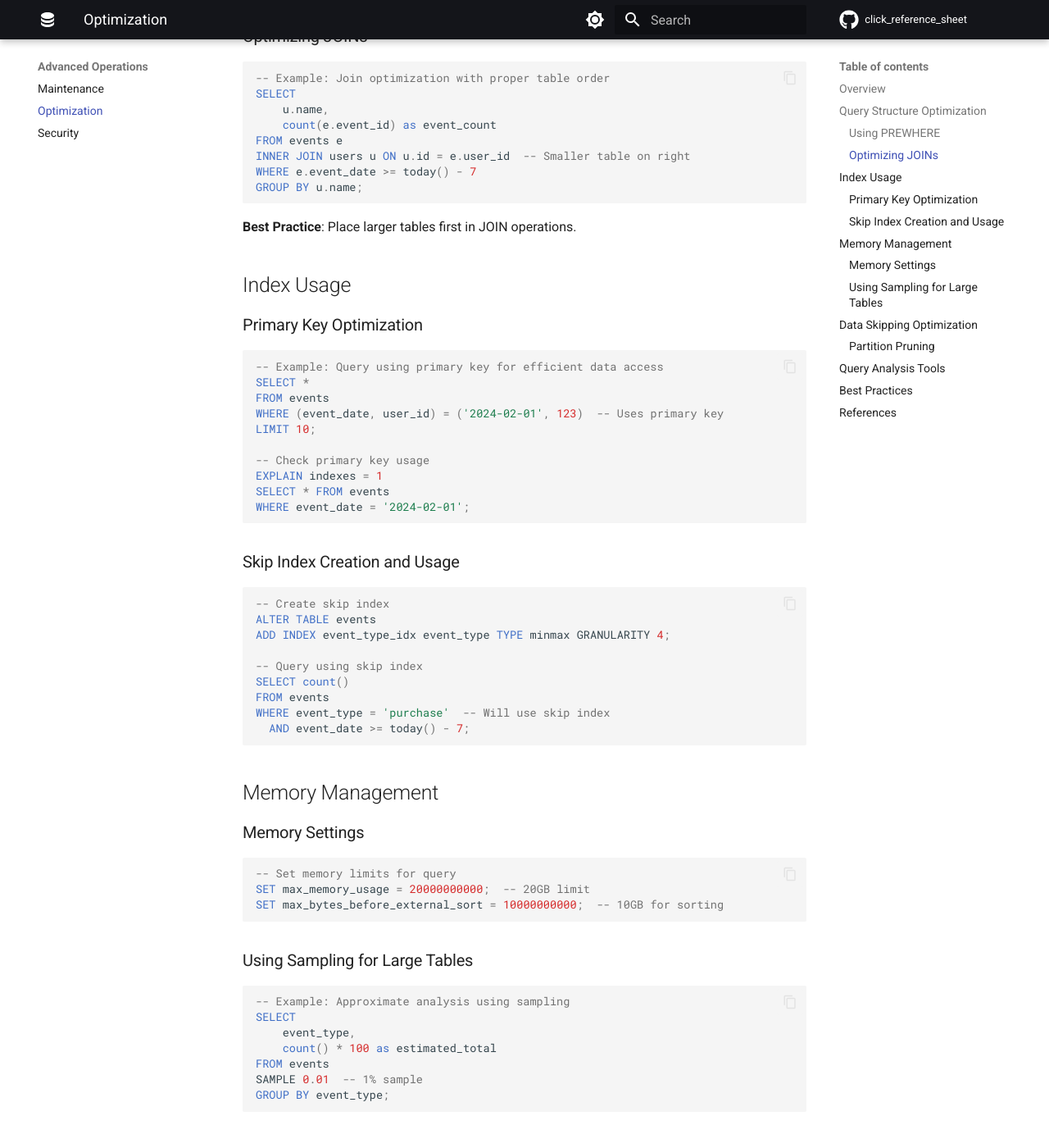
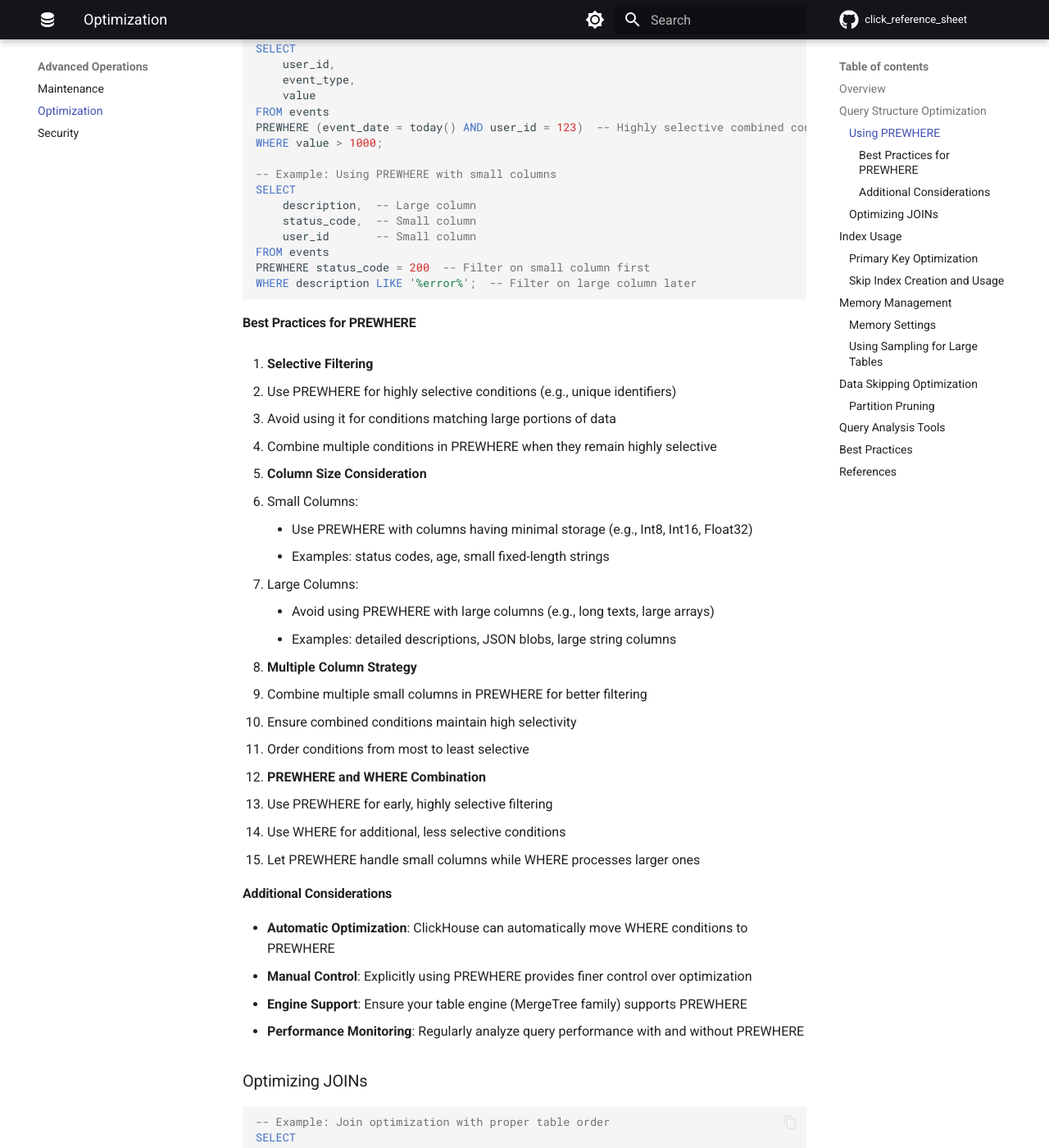
Before and after one commit to maruthiprithivi/click_reference_sheet, an MkDocs documentation site: the page built from docs/advanced-operations/optimization.md, in a window 1280 px wide and 1400 px high, scrolled down 953 px. Shown: the whole window at 82% size. Built offline with MkDocs 1.6.1 and Material for MkDocs 9.7.7, drawn with Linux system fonts in a browser that asks for light colours; comment, search, counter and statistics services are not loaded; some of the changed text lies outside the part shown.

Commit message:
Added additional notes to PREWHERE filtering

````diff
--- a/docs/advanced-operations/optimization.md
+++ b/docs/advanced-operations/optimization.md
@@ -17,6 +17,10 @@ This guide covers various techniques for optimizing query performance in ClickHo
 
 ### Using PREWHERE
 
+PREWHERE is a powerful optimization feature in ClickHouse designed to improve query performance by filtering data early
+in the query execution process. This early filtering reduces the amount of data read from disk, leading to faster query
+execution times.
+
 ```sql
 -- Example: Using PREWHERE for better filtering performance
 SELECT
@@ -27,9 +31,61 @@ FROM events
 PREWHERE event_date = today()  -- Executed before WHERE, reduces data read
 WHERE event_type = 'click'
 LIMIT 100;
+
+-- Example: Multiple columns in PREWHERE
+SELECT
+    user_id,
+    event_type,
+    value
+FROM events
+PREWHERE (event_date = today() AND user_id = 123)  -- Highly selective combined condition
+WHERE value > 1000;
+
+-- Example: Using PREWHERE with small columns
+SELECT
+    description,  -- Large column
+    status_code,  -- Small column
+    user_id       -- Small column
+FROM events
+PREWHERE status_code = 200  -- Filter on small column first
+WHERE description LIKE '%error%';  -- Filter on large column later
 ```
 
-**When to use**: Use PREWHERE when filtering on columns that can significantly reduce the data before processing.
+#### Best Practices for PREWHERE
+
+1. **Selective Filtering**
+
+   - Use PREWHERE for highly selective conditions (e.g., unique identifiers)
+   - Avoid using it for conditions matching large portions of data
+   - Combine multiple conditions in PREWHERE when they remain highly selective
+
+2. **Column Size Consideration**
+
+   - Small Columns:
+     - Use PREWHERE with columns having minimal storage (e.g., Int8, Int16, Float32)
+     - Examples: status codes, age, small fixed-length strings
+   - Large Columns:
+     - Avoid using PREWHERE with large columns (e.g., long texts, large arrays)
+     - Examples: detailed descriptions, JSON blobs, large string columns
+
+3. **Multiple Column Strategy**
+
+   - Combine multiple small columns in PREWHERE for better filtering
+   - Ensure combined conditions maintain high selectivity
+   - Order conditions from most to least selective
+
+4. **PREWHERE and WHERE Combination**
+
+   - Use PREWHERE for early, highly selective filtering
+   - Use WHERE for additional, less selective conditions
+   - Let PREWHERE handle small columns while WHERE processes larger ones
+
+#### Additional Considerations
+
+- **Automatic Optimization**: ClickHouse can automatically move WHERE conditions to PREWHERE
+- **Manual Control**: Explicitly using PREWHERE provides finer control over optimization
+- **Engine Support**: Ensure your table engine (MergeTree family) supports PREWHERE
+- **Performance Monitoring**: Regularly analyze query performance with and without PREWHERE
 
 ### Optimizing JOINs
 
````
Also changed, not shown: clickhouse_monitoring_queries.md (added).
